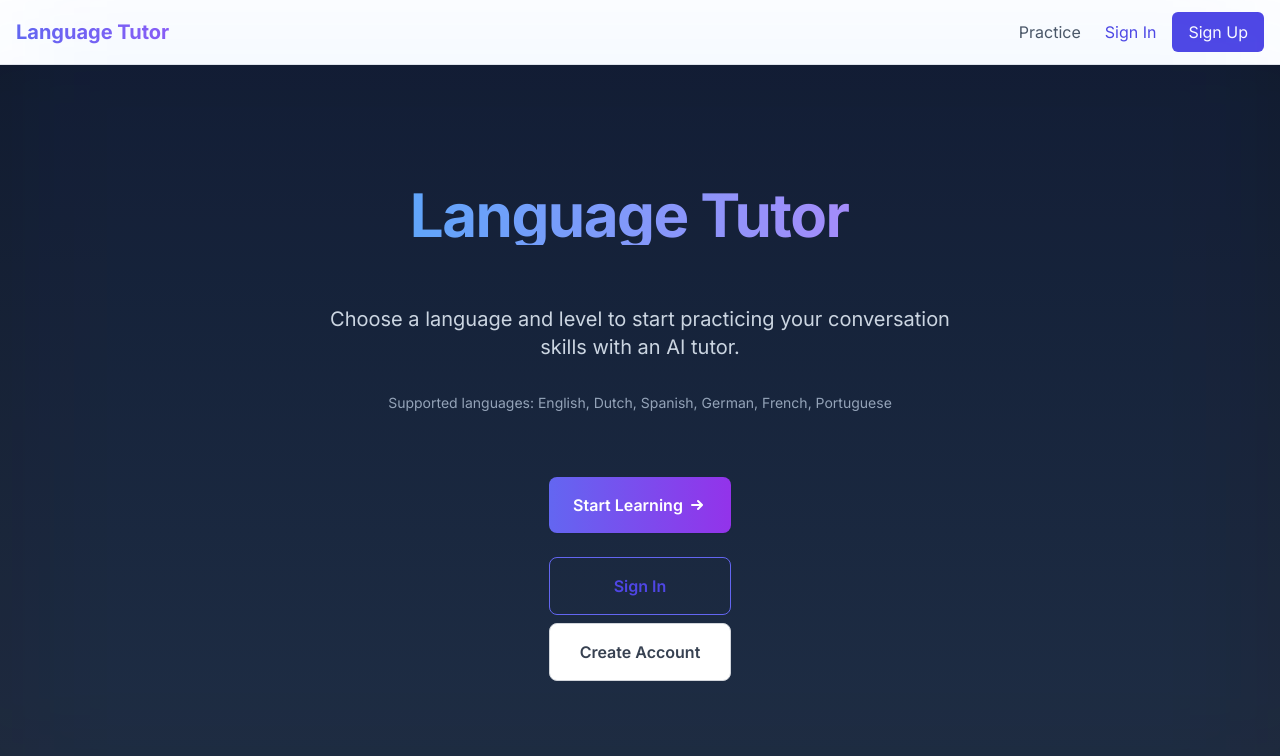
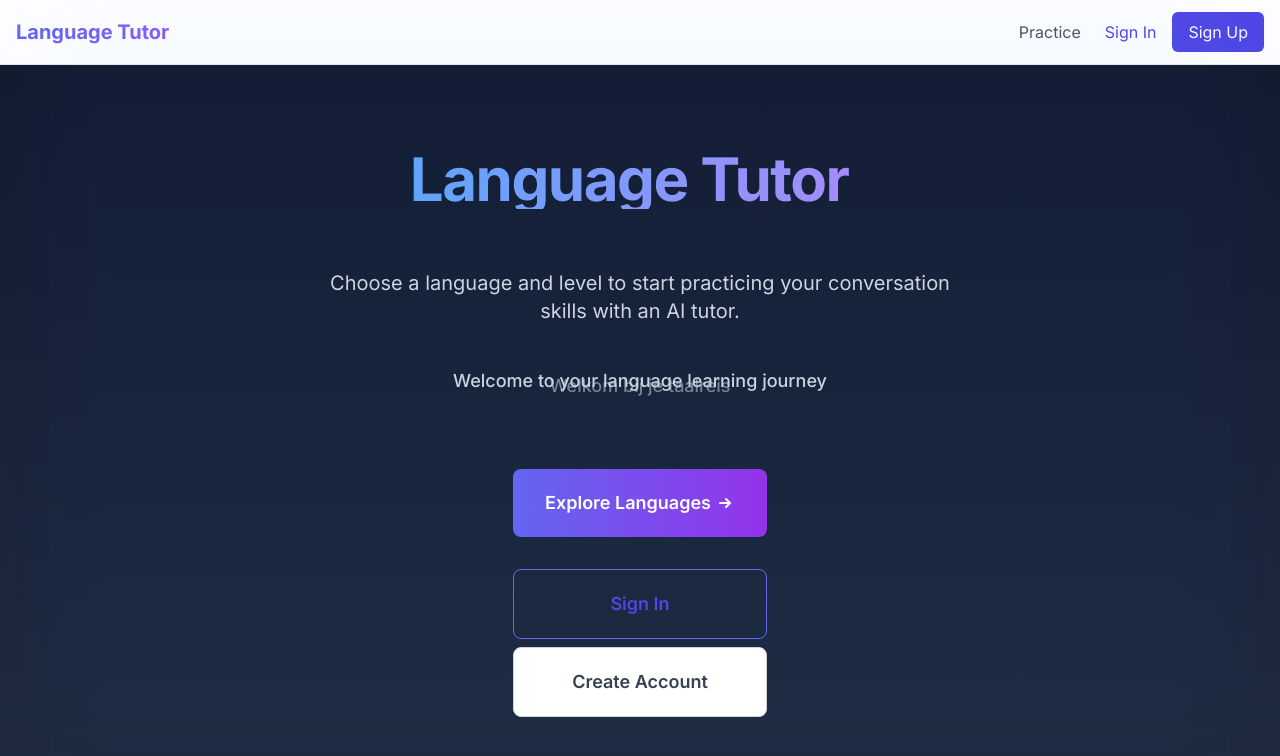
Before and after one commit to alipala/language-tutor, a Next.js app in the folder frontend/: page / in a window 1280 px wide. Shown: the top 756 px of the page. Built offline with nearby package versions, Linux system fonts and the light colour scheme; no server answers.

Commit message:
Enhance landing page with better button styling and animated language greetings

```diff
--- a/frontend/app/globals.css
+++ b/frontend/app/globals.css
@@ -39,12 +39,14 @@
 
   /* Fade-in animation */
   @keyframes fadeIn {
-    from { opacity: 0; transform: translateY(10px); }
-    to { opacity: 1; transform: translateY(0); }
+    0% { opacity: 0; transform: translateY(10px); }
+    20% { opacity: 1; transform: translateY(0); }
+    80% { opacity: 1; transform: translateY(0); }
+    100% { opacity: 0; transform: translateY(-10px); }
   }
 
   .animate-fade-in {
-    animation: fadeIn 0.8s ease-out forwards;
+    animation: fadeIn 4s ease-out forwards;
   }
 
   /* Float animation for language icons */
--- a/frontend/app/page.tsx
+++ b/frontend/app/page.tsx
@@ -196,9 +196,26 @@ export default function Home() {
           />
         </div>
 
-        {/* Supported languages */}
-        <div className="text-slate-400 text-sm max-w-2xl mx-auto text-center mb-8 w-full">
-          <p>Supported languages: English, Dutch, Spanish, German, French, Portuguese</p>
+        {/* Animated language greetings */}
+        <div className="relative h-12 max-w-2xl mx-auto text-center mb-12 w-full overflow-hidden">
+          <div className="absolute inset-0 flex justify-center items-center animate-fade-in opacity-0" style={{ animationDelay: '0s', animationDuration: '4s', animationFillMode: 'forwards' }}>
+            <p className="text-slate-300 text-lg font-medium">Welcome to your language learning journey</p>
+          </div>
+          <div className="absolute inset-0 flex justify-center items-center animate-fade-in opacity-0" style={{ animationDelay: '4s', animationDuration: '4s', animationFillMode: 'forwards' }}>
+            <p className="text-slate-300 text-lg font-medium">Welkom bij je taalreis</p>
+          </div>
+          <div className="absolute inset-0 flex justify-center items-center animate-fade-in opacity-0" style={{ animationDelay: '8s', animationDuration: '4s', animationFillMode: 'forwards' }}>
+            <p className="text-slate-300 text-lg font-medium">Bienvenido a tu viaje de aprendizaje de idiomas</p>
+          </div>
+          <div className="absolute inset-0 flex justify-center items-center animate-fade-in opacity-0" style={{ animationDelay: '12s', animationDuration: '4s', animationFillMode: 'forwards' }}>
+            <p className="text-slate-300 text-lg font-medium">Willkommen auf deiner Sprachlernreise</p>
+          </div>
+          <div className="absolute inset-0 flex justify-center items-center animate-fade-in opacity-0" style={{ animationDelay: '16s', animationDuration: '4s', animationFillMode: 'forwards' }}>
+            <p className="text-slate-300 text-lg font-medium">Bienvenue dans votre parcours d'apprentissage des langues</p>
+          </div>
+          <div className="absolute inset-0 flex justify-center items-center animate-fade-in opacity-0" style={{ animationDelay: '20s', animationDuration: '4s', animationFillMode: 'forwards' }}>
+            <p className="text-slate-300 text-lg font-medium">Bem-vindo à sua jornada de aprendizado de idiomas</p>
+          </div>
         </div>
 
         {isLoading ? (
@@ -210,7 +227,7 @@ export default function Home() {
           <div className="flex flex-col items-center space-y-6 mt-8">
 
 
-            <div className="flex flex-col space-y-6 w-full max-w-xl mt-8">
+            <div className="flex flex-col space-y-8 w-full max-w-xl mt-8">
               <button
                 onClick={() => {
                   try {
@@ -252,7 +269,7 @@ export default function Home() {
                     setError(`Navigation error: ${e instanceof Error ? e.message : 'Unknown error'}`);
                   }
                 }}
-                className="w-full flex items-center justify-center relative overflow-hidden group bg-gradient-to-r from-indigo-500 to-purple-600 hover:from-indigo-600 hover:to-purple-700 text-white font-semibold py-4 px-6 rounded-lg shadow-sm transition-all duration-300 hover:shadow-md"
+                className="w-full flex items-center justify-center relative overflow-hidden group bg-gradient-to-r from-indigo-500 to-purple-600 hover:from-indigo-600 hover:to-purple-700 text-white font-semibold py-5 px-8 rounded-lg shadow-sm transition-all duration-300 hover:shadow-md text-lg"
                 disabled={isLoading}
               >
                 {isLoading ? (
@@ -262,7 +279,7 @@ export default function Home() {
                   </>
                 ) : (
                   <>
-                    <span className="relative z-10">Start Learning</span>
+                    <span className="relative z-10">Explore Languages</span>
                     <svg xmlns="http://www.w3.org/2000/svg" className="h-5 w-5 ml-1 relative z-10" viewBox="0 0 20 20" fill="currentColor">
                       <path fillRule="evenodd" d="M10.293 5.293a1 1 0 011.414 0l4 4a1 1 0 010 1.414l-4 4a1 1 0 01-1.414-1.414L12.586 11H5a1 1 0 110-2h7.586l-2.293-2.293a1 1 0 010-1.414z" clipRule="evenodd" />
                     </svg>
@@ -312,7 +329,7 @@ export default function Home() {
                         setError(`Navigation error: ${e instanceof Error ? e.message : 'Unknown error'}`);
                       }
                     }}
-                    className="w-full py-4 px-6 border border-indigo-500 text-indigo-600 rounded-lg hover:bg-indigo-50 dark:text-indigo-400 dark:hover:bg-indigo-900/20 flex items-center justify-center relative overflow-hidden group transition-all duration-300 hover:shadow-md hover:shadow-indigo-500/20 font-semibold"
+                    className="w-full py-5 px-8 border border-indigo-500 text-indigo-600 rounded-lg hover:bg-indigo-50 dark:text-indigo-400 dark:hover:bg-indigo-900/20 flex items-center justify-center relative overflow-hidden group transition-all duration-300 hover:shadow-md hover:shadow-indigo-500/20 font-semibold text-lg"
                     disabled={isLoading}
                   >
                     {isLoading && sessionStorage.getItem('authNavigation') === 'login' ? (
@@ -366,7 +383,7 @@ export default function Home() {
                         setError(`Navigation error: ${e instanceof Error ? e.message : 'Unknown error'}`);
                       }
                     }}
-                    className="w-full py-4 px-6 bg-white border border-gray-300 text-gray-700 rounded-lg hover:bg-gray-50 dark:bg-slate-800 dark:border-slate-600 dark:text-gray-200 dark:hover:bg-slate-700 flex items-center justify-center relative overflow-hidden group transition-all duration-300 hover:shadow-md hover:shadow-slate-500/20 font-semibold"
+                    className="w-full py-5 px-8 bg-white border border-gray-300 text-gray-700 rounded-lg hover:bg-gray-50 dark:bg-slate-800 dark:border-slate-600 dark:text-gray-200 dark:hover:bg-slate-700 flex items-center justify-center relative overflow-hidden group transition-all duration-300 hover:shadow-md hover:shadow-slate-500/20 font-semibold text-lg"
                     disabled={isLoading}
                   >
                     {isLoading && sessionStorage.getItem('authNavigation') === 'signup' ? (
```
